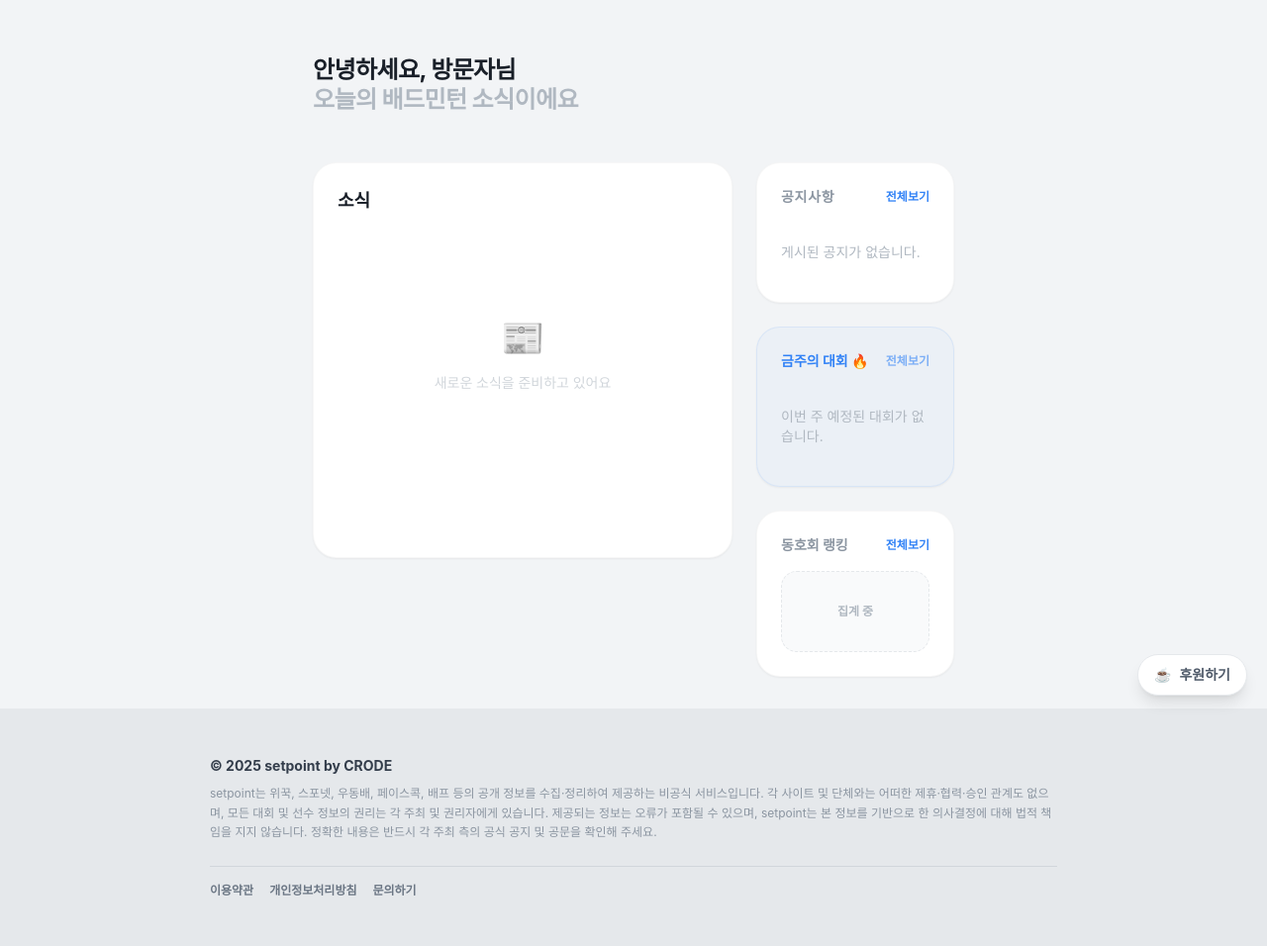
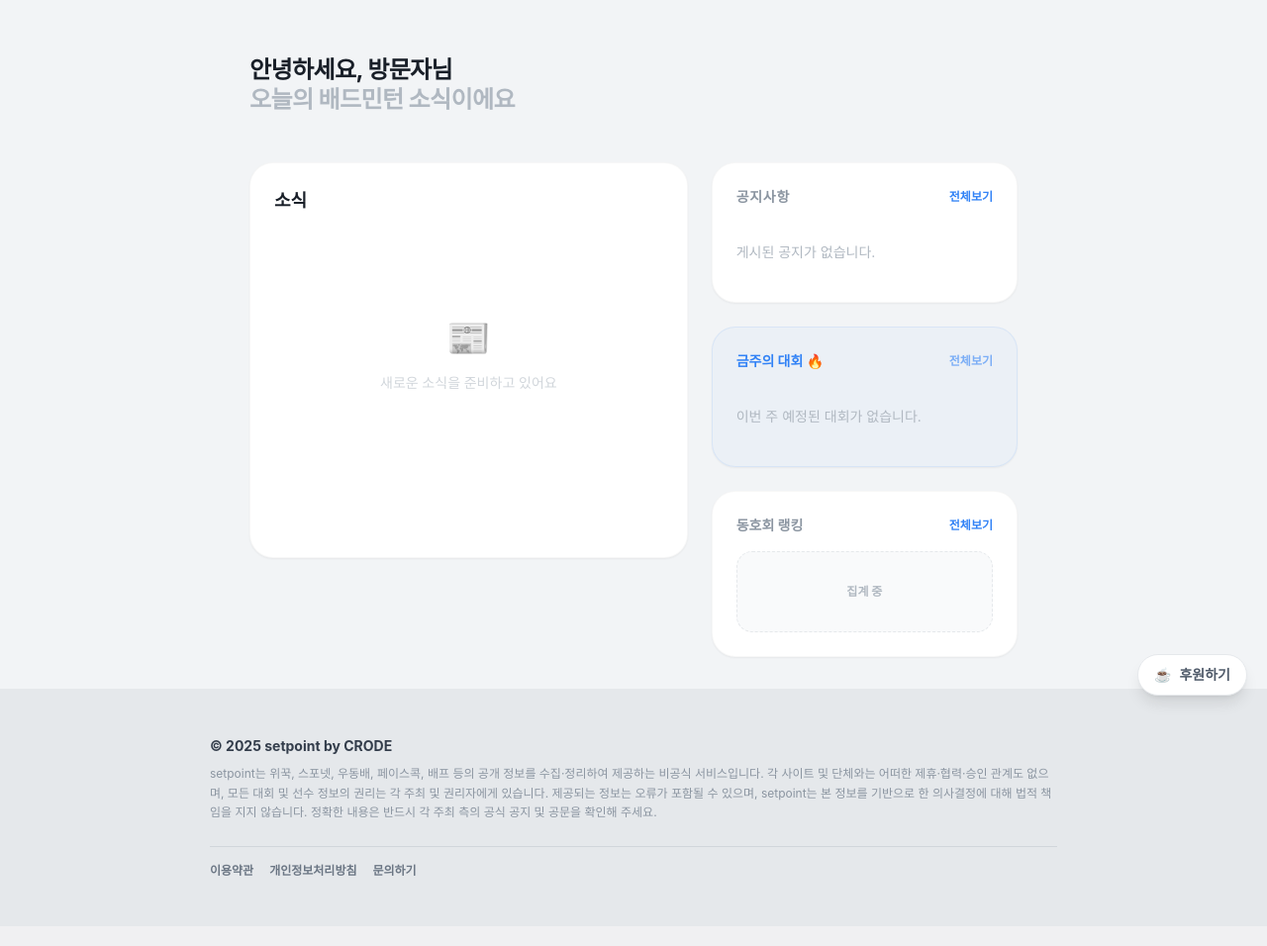
Before and after one commit to croc100/setpoint-test, a Django app: page / in a window 1280 px wide. Shown: the part 65-1021 px from the top of the page at 99% size. After the commit the page ends 950 px from the top, so only its background shows below. Run offline with Django 5.2, Linux system fonts and the light colour scheme; data that the repository does not hold is empty; some libraries are stand-ins or nearby versions.

Commit message:
style: widen home layout (max-w-7xl, 7:5 col ratio, 4 featured tournaments)
Co-Authored-By: Claude Sonnet 4.6 <noreply@anthropic.com>

```diff
--- a/core/templates/core/home.html
+++ b/core/templates/core/home.html
@@ -2,6 +2,7 @@
 {% load static %}
 
 {% block title %}홈{% endblock %}
+{% block max_width %}max-w-7xl{% endblock %}
 
 {% block content %}
 <section class="py-6 space-y-1">
@@ -13,7 +14,7 @@
 
 <div class="grid grid-cols-1 lg:grid-cols-12 gap-6 items-start">
 
-    <div class="lg:col-span-8 space-y-6">
+    <div class="lg:col-span-7 space-y-6">
         <section class="toss-card min-h-[400px]">
             <div class="flex justify-between items-center mb-6">
                 <h2 class="text-lg font-bold">소식</h2>
@@ -45,7 +46,7 @@
         </section>
     </div>
 
-    <div class="lg:col-span-4 space-y-6">
+    <div class="lg:col-span-5 space-y-6">
 
         <section class="toss-card">
             <div class="flex justify-between items-center mb-5">
--- a/core/views.py
+++ b/core/views.py
@@ -49,7 +49,7 @@ class HomeView(TemplateView):
         context['this_week_tournaments'] = Tournament.objects.filter(
             start_date__gte=today,
             start_date__lte=week_later,
-        ).order_by('start_date')[:6]
+        ).order_by('start_date')[:4]
 
         # 동호회 랭킹 TOP 5 (입상 횟수 기준)
         context['top_clubs'] = list(
```
